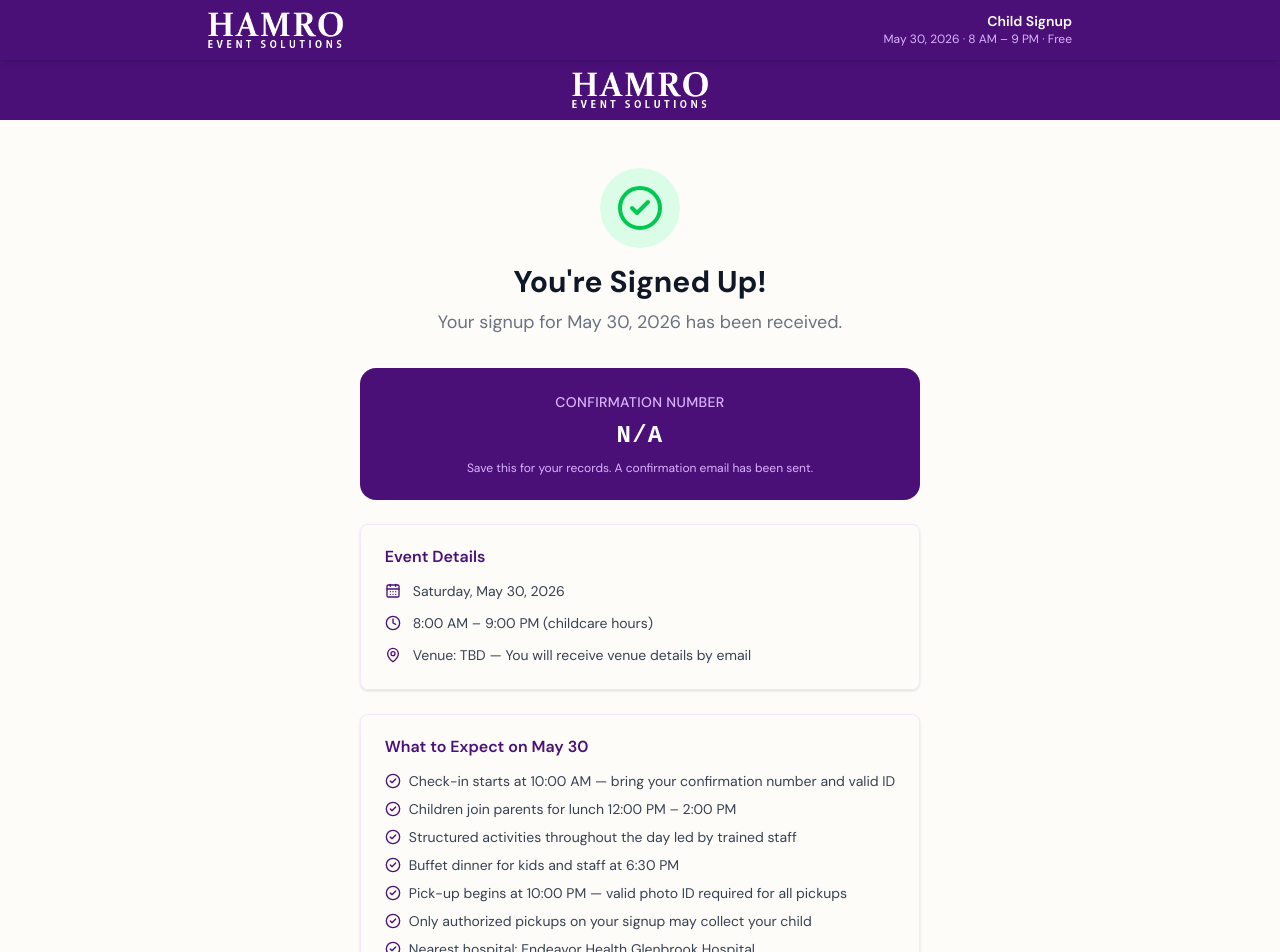
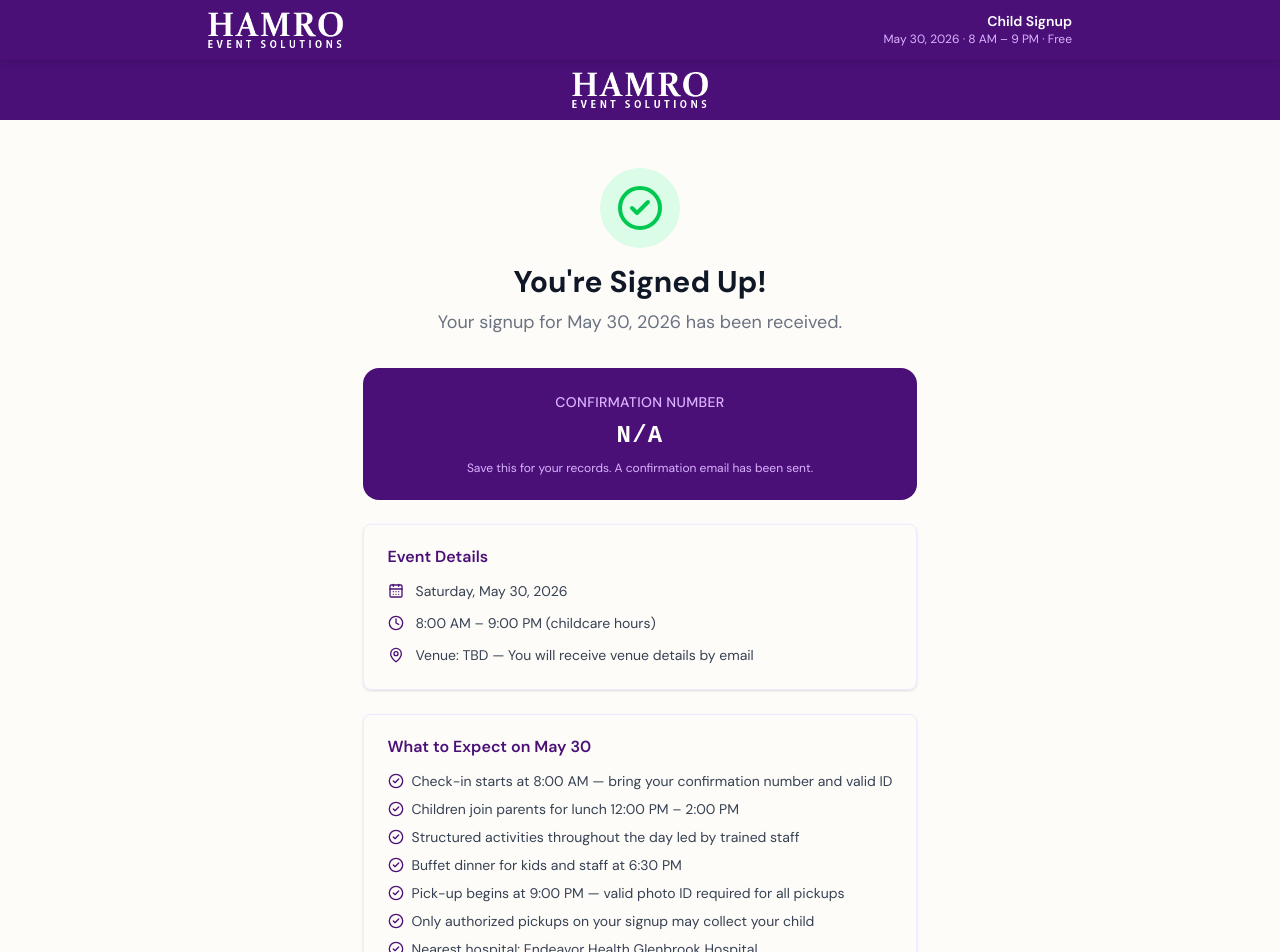
Before and after one commit to WaveResolutions/hes-registration, a Next.js app: page /register/success in a window 1280 px wide. Shown: the top 952 px of the page. Built offline with nearby package versions, Linux system fonts and the light colour scheme; a web font is replaced by a local one.

Commit message:
Fix admin auth loop via middleware, fix event timings on success page and PDF

```diff
--- a/src/app/admin/(protected)/layout.tsx
+++ b/src/app/admin/(protected)/layout.tsx
@@ -1,12 +1,6 @@
-import { getServerSession } from 'next-auth';
-import { authOptions } from '@/lib/auth';
-import { redirect } from 'next/navigation';
 import Link from 'next/link';
 
-export default async function AdminLayout({ children }: { children: React.ReactNode }) {
-  const session = await getServerSession(authOptions);
-  if (!session) redirect('/admin/login');
-
+export default function AdminLayout({ children }: { children: React.ReactNode }) {
   return (
     <div className="min-h-screen bg-gray-50">
       <nav className="bg-[#4A1078] text-white px-6 py-4 flex items-center justify-between">
--- a/src/app/register/success/page.tsx
+++ b/src/app/register/success/page.tsx
@@ -76,11 +76,11 @@ function SuccessContent() {
             <h3 className="font-semibold text-[#4A1078] mb-3">What to Expect on May 30</h3>
             <ul className="space-y-2 text-sm text-gray-700">
               {[
-                'Check-in starts at 10:00 AM — bring your confirmation number and valid ID',
+                'Check-in starts at 8:00 AM — bring your confirmation number and valid ID',
                 'Children join parents for lunch 12:00 PM – 2:00 PM',
                 'Structured activities throughout the day led by trained staff',
                 'Buffet dinner for kids and staff at 6:30 PM',
-                'Pick-up begins at 10:00 PM — valid photo ID required for all pickups',
+                'Pick-up begins at 9:00 PM — valid photo ID required for all pickups',
                 'Only authorized pickups on your signup may collect your child',
                 'Nearest hospital: Endeavor Health Glenbrook Hospital',
               ].map((item, i) => (
--- a/src/lib/pdf.ts
+++ b/src/lib/pdf.ts
@@ -62,7 +62,7 @@ export async function generateWaiverPdf(opts: WaiverPdfOptions): Promise<Uint8Ar
 
   y = 720;
   drawText('BABYSITTING SERVICES — LIABILITY WAIVER & RELEASE OF CLAIMS', 12, true, purple);
-  drawText('Saturday, May 30, 2026 | 10:00 AM – 10:00 PM', 10, false, gray);
+  drawText('Saturday, May 30, 2026 | 8:00 AM – 9:00 PM', 10, false, gray);
   y -= 10;
 
   // Waiver text sections
--- /dev/null
+++ b/src/middleware.ts
@@ -0,0 +1,9 @@
+import { withAuth } from 'next-auth/middleware';
+
+export default withAuth({
+  pages: { signIn: '/admin/login' },
+});
+
+export const config = {
+  matcher: ['/admin/((?!login$).*)'],
+};
```
